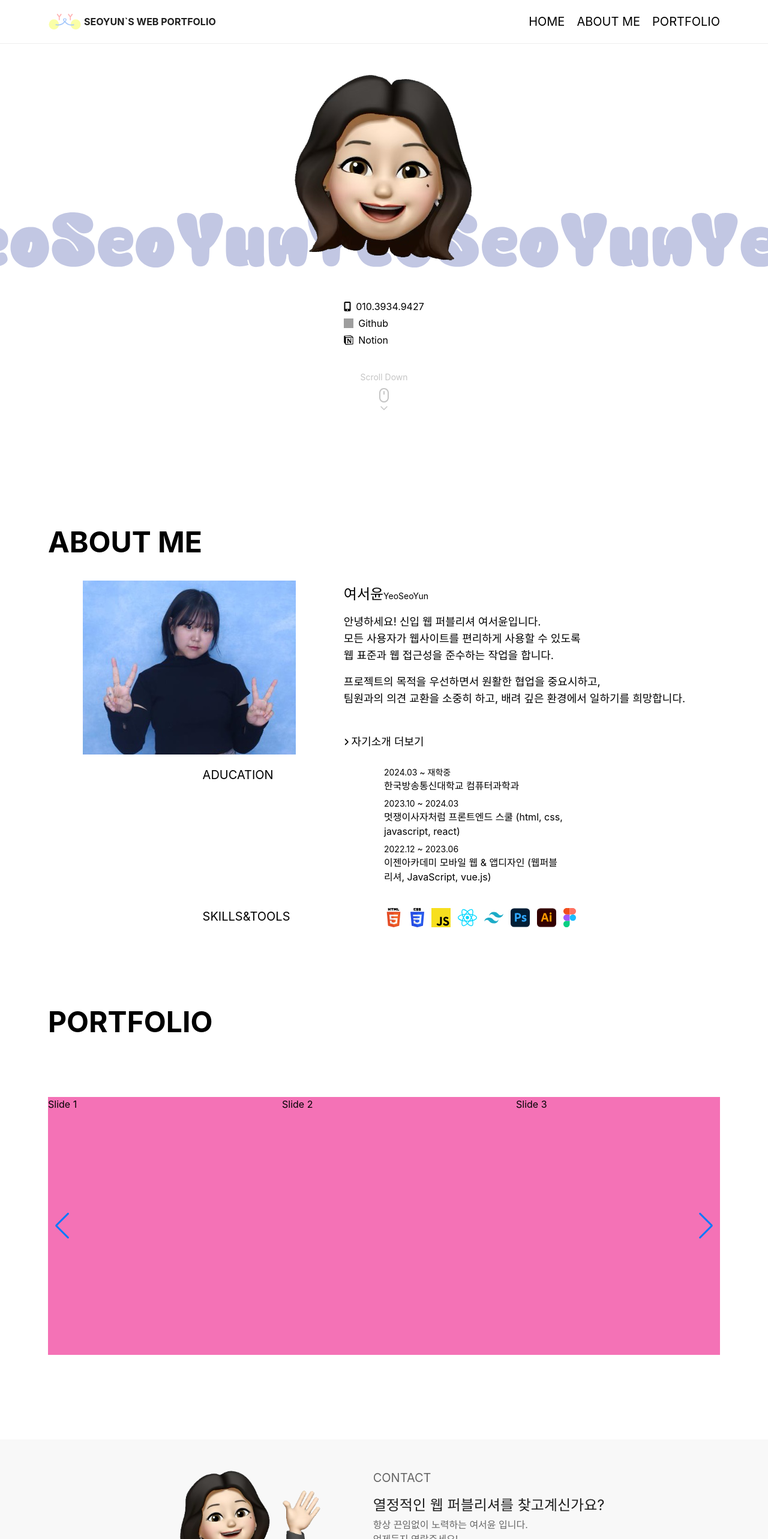
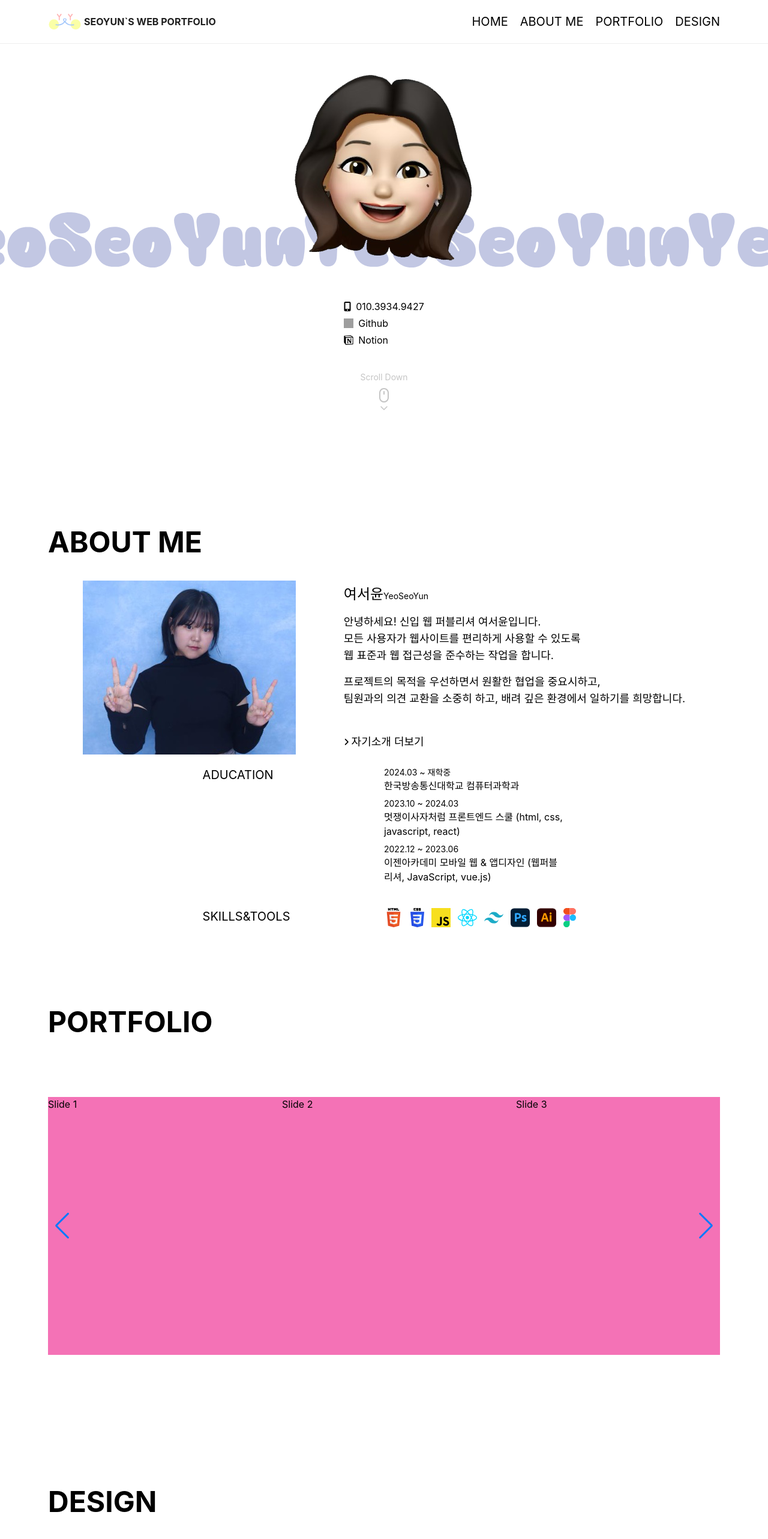
Before and after one commit to yeo-seoyun/seoyun-portfolio2024, a React (Vite) app: page / in a window 1280 px wide. Shown: the top 2566 px of the page at 60% size. Built offline with nearby package versions, Linux system fonts and the light colour scheme; grey boxes are pictures that could not be loaded; a web font is replaced by a local one.

Commit message:
Design 구성

```diff
--- a/src/components/organisms/Header.jsx
+++ b/src/components/organisms/Header.jsx
@@ -8,9 +8,18 @@ function Header() {
         <span className="font-bold text-black-100">SEOYUN`S WEB PORTFOLIO</span>
       </button>
       <div className="text-xl flex items-center justify-between gap-5">
-        <a href="#home">HOME</a>
-        <a href="#about-me">ABOUT ME</a>
-        <a href="#portfolio">PORTFOLIO</a>
+        <a href="#home" className="hover:text-purple-100 transition-all">
+          HOME
+        </a>
+        <a href="#about-me" className="hover:text-purple-100 transition-all">
+          ABOUT ME
+        </a>
+        <a href="#portfolio" className="hover:text-purple-100 transition-all">
+          PORTFOLIO
+        </a>
+        <a href="#design" className="hover:text-purple-100 transition-all">
+          DESIGN
+        </a>
       </div>
     </header>
   );
--- a/src/pages/AboutMe.jsx
+++ b/src/pages/AboutMe.jsx
@@ -42,7 +42,7 @@ function AboutMe() {
               <br />
               <Link
                 to=""
-                className="flex items-center gap-1 hover:text-pulple-100 transition-all"
+                className="flex items-center gap-1 hover:text-purple-100 transition-all"
               >
                 <FontAwesomeIcon icon={faAngleRight} className="text-sm" />
                 <span>자기소개 더보기</span>
--- /dev/null
+++ b/src/pages/Design.jsx
@@ -0,0 +1,15 @@
+function Design() {
+  return (
+    <>
+      <div
+        id="design"
+        className="w-full h-screen p-20 flex flex-col justify-center gap-10"
+      >
+        <h2 className="text-5xl font-bold">DESIGN</h2>
+        <div className="w-full h-full flex flex-col gap-5 m-auto"></div>
+      </div>
+    </>
+  );
+}
+
+export default Design;
--- a/src/pages/Home.jsx
+++ b/src/pages/Home.jsx
@@ -1,6 +1,7 @@
 import Main from "./Main";
 import AboutMe from "./AboutMe";
 import Portfolio from "./Portfolio";
+import Design from "./Design";
 
 function Home() {
   return (
@@ -8,6 +9,7 @@ function Home() {
       <Main />
       <AboutMe />
       <Portfolio />
+      <Design />
     </>
   );
 }
--- a/tailwind.config.js
+++ b/tailwind.config.js
@@ -20,7 +20,7 @@ export default {
           400: "#666666",
           500: "#C5C5C5",
         },
-        pulple: {
+        purple: {
           100: "#a8afd8",
         },
       },
```
